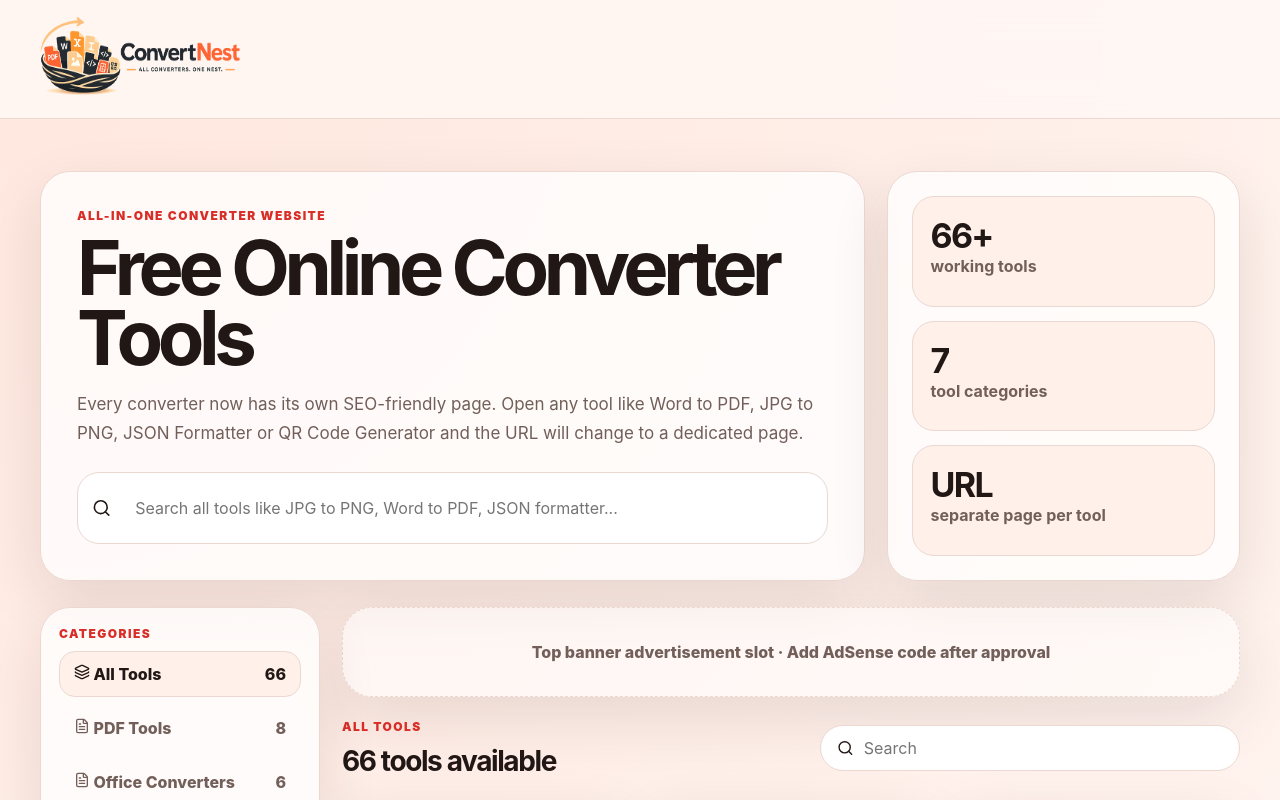
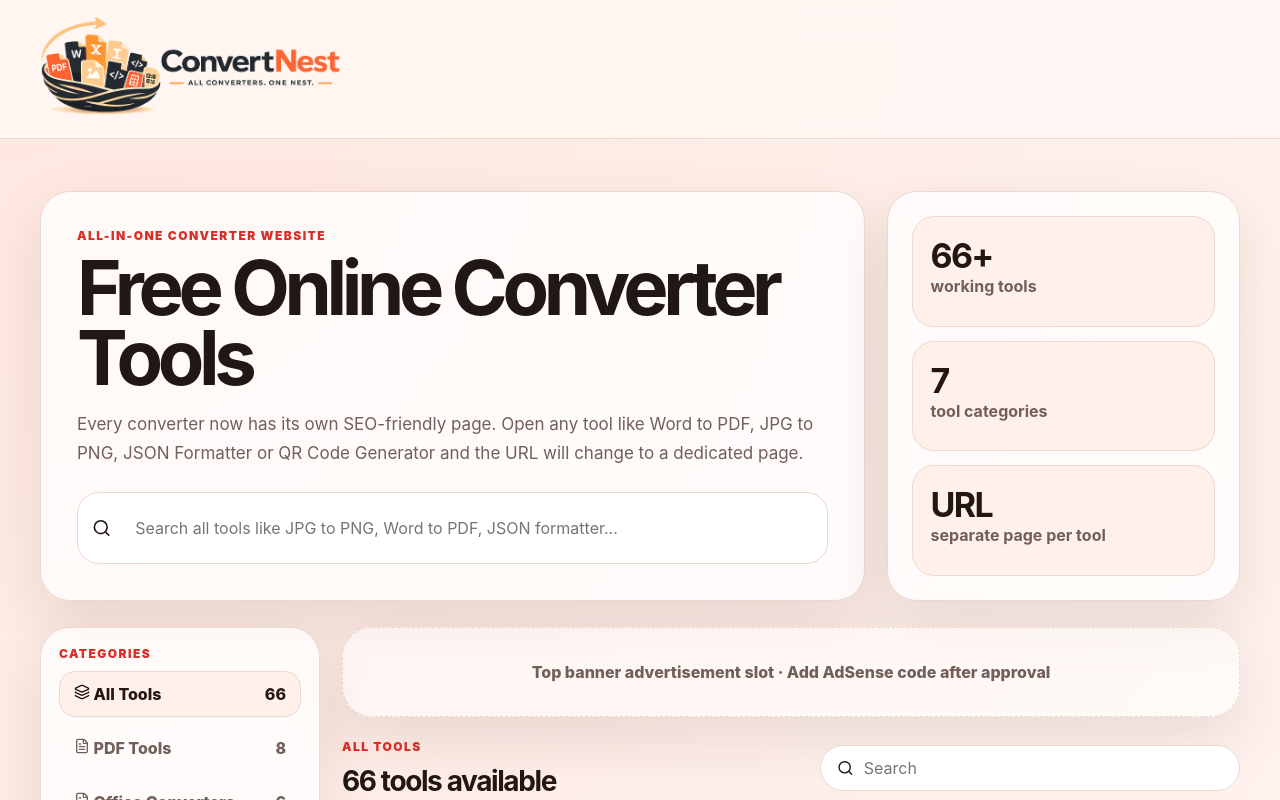
Before and after one commit to Prasad6008/convertnest, a React (Vite) app in the folder client/: page / in a window 1280 px wide. Shown: the top 800 px of the page. Built offline with nearby package versions, Linux system fonts and the light colour scheme.

Commit message:
Update App.jsx

```diff
--- a/client/src/App.jsx
+++ b/client/src/App.jsx
@@ -283,8 +283,8 @@ function Header() {
             <img
               className="brand-logo"
               src="/logo-main.png"
-              width="200"
-              height="80"
+              width="300"
+              height="100"
               alt="ConvertNest"
             />
           </span>
```
